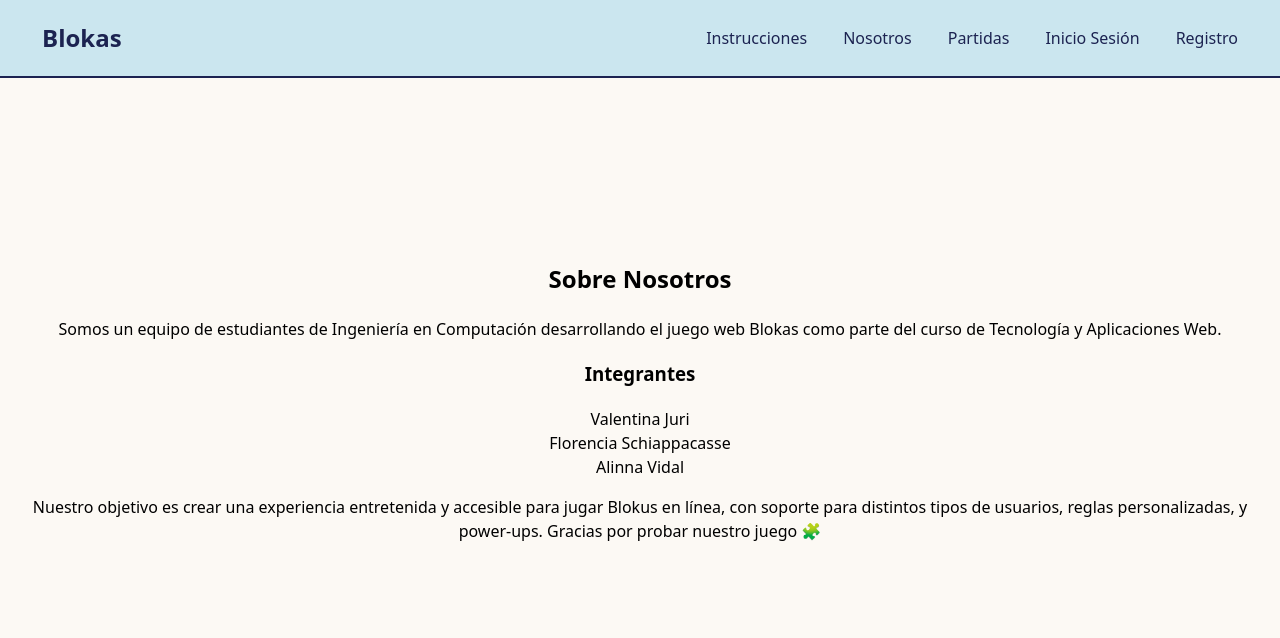
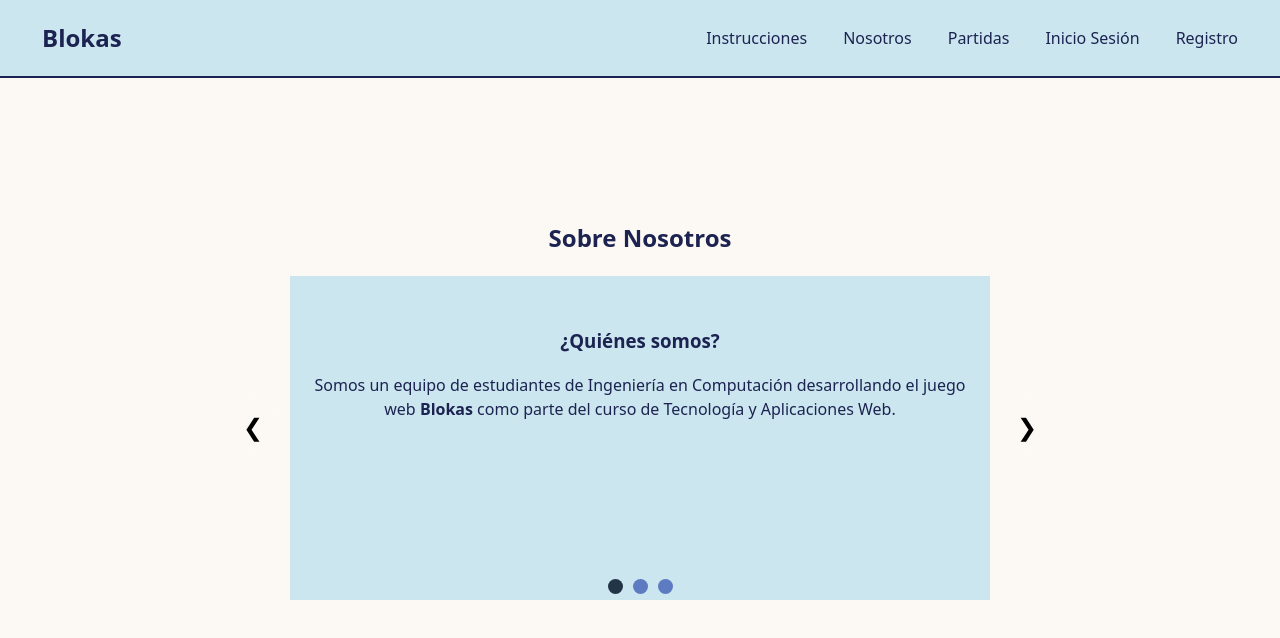
Before and after one commit to AlinnaVidal/Front_code_queens, a React (Vite) app: page /about in a window 1280 px wide. Shown: the top 638 px of the page. Built offline with nearby package versions, Linux system fonts and the light colour scheme.

Commit message:
fotos unirse

```diff
--- a/src/common/App.css
+++ b/src/common/App.css
@@ -367,3 +367,36 @@ body {
   color: white;
   transform: scale(1.05);
 }
+
+.about-us {
+  max-width: 700px;
+  margin: 0 auto;
+  padding: 2rem;
+  text-align: center;
+  color: #1c2351;
+}
+
+.integrantes-container {
+  display: flex;
+  justify-content: center;
+  gap: 2rem;
+  flex-wrap: nowrap;
+  margin-top: 1rem;
+}
+
+.integrante {
+  text-align: center;
+}
+
+.integrante img {
+  width: 120px;
+  height: 120px;
+  object-fit: cover;
+  border: none;
+  box-shadow: none;
+}
+
+.integrante p {
+  font-weight: bold;
+  margin-top: 0.5rem;
+}
--- a/src/common/Nosotros.jsx
+++ b/src/common/Nosotros.jsx
@@ -1,22 +1,61 @@
-import './App.css'
+import { useEffect } from 'react';
+import { showSlides, plusSlides, currentSlide } from './slider.js';
+import './App.css';
 
 export default function AboutUs() {
+  useEffect(() => {
+    showSlides(1);
+  }, []);
+
   return (
     <div className="about-us">
       <h2>Sobre Nosotros</h2>
-      <p>
-        Somos un equipo de estudiantes de Ingeniería en Computación desarrollando el juego web Blokas como parte del curso de Tecnología y Aplicaciones Web.
-      </p>
-      <h3>Integrantes</h3>
-      <ul>
-        <li>Valentina Juri</li>
-        <li>Florencia Schiappacasse</li>
-        <li>Alinna Vidal</li>
 
-      </ul>
-      <p>
-        Nuestro objetivo es crear una experiencia entretenida y accesible para jugar Blokus en línea, con soporte para distintos tipos de usuarios, reglas personalizadas, y power-ups. Gracias por probar nuestro juego 🧩
-      </p>
+      <div className="slideshow-container">
+
+        <div className="mySlides fade">
+          <h3>¿Quiénes somos?</h3>
+          <p>
+            Somos un equipo de estudiantes de Ingeniería en Computación desarrollando el juego web <strong>Blokas</strong> como parte del curso de Tecnología y Aplicaciones Web.
+          </p>
+        </div>
+
+        <div className="mySlides fade">
+        <h3>Integrantes</h3>
+        <div className="integrantes-container">
+          <div className="integrante">
+            <img src="/images/valentina.jpg" alt="Valentina Juri" />
+            <p>Valentina Juri</p>
+          </div>
+          <div className="integrante">
+            <img src="src/common/fotos/fotoflo.jpg" alt="Florencia Schiappacasse" />
+            <p>Florencia Schiappacasse</p>
+          </div>
+          <div className="integrante">
+            <img src="src/common/fotos/fotoali.jpg" alt="Alinna Vidal" />
+            <p>Alinna Vidal</p>
+          </div>
+        </div>
+      </div>
+
+
+        <div className="mySlides fade">
+          <h3>Nuestro Objetivo</h3>
+          <p>
+            Crear una experiencia entretenida y accesible para jugar Blokas en línea, con soporte para distintos tipos de usuarios, reglas personalizadas y power-ups.
+          </p>
+          <p>¡Gracias por probar nuestro juego 🧩!</p>
+        </div>
+
+        <button className="prev" onClick={() => plusSlides(-1)}>&#10094;</button>
+        <button className="next" onClick={() => plusSlides(1)}>&#10095;</button>
+      </div>
+
+      <div className="dot-container">
+        <span className="dot" onClick={() => currentSlide(1)}></span>
+        <span className="dot" onClick={() => currentSlide(2)}></span>
+        <span className="dot" onClick={() => currentSlide(3)}></span>
+      </div>
     </div>
-  )
+  );
 }
--- /dev/null
+++ b/src/common/slider.js
@@ -0,0 +1,30 @@
+let slideIndex = 1;
+
+export function showSlides(n) {
+  let slides = document.getElementsByClassName("mySlides");
+  let dots = document.getElementsByClassName("dot");
+
+  if (n > slides.length) slideIndex = 1;
+  if (n < 1) slideIndex = slides.length;
+
+  for (let i = 0; i < slides.length; i++) {
+    slides[i].style.display = "none";
+  }
+
+  for (let i = 0; i < dots.length; i++) {
+    dots[i].className = dots[i].className.replace(" active", "");
+  }
+
+  slides[slideIndex - 1].style.display = "block";
+  dots[slideIndex - 1].className += " active";
+}
+
+export function plusSlides(n) {
+  slideIndex += n;
+  showSlides(slideIndex);
+}
+
+export function currentSlide(n) {
+  slideIndex = n;
+  showSlides(slideIndex);
+}
```
Also changed, not shown: src/common/fotos/fotoali.jpg (added), src/common/fotos/fotoflo.jpg (added), src/game/CreateGame.jsx (line endings or trailing spaces).
